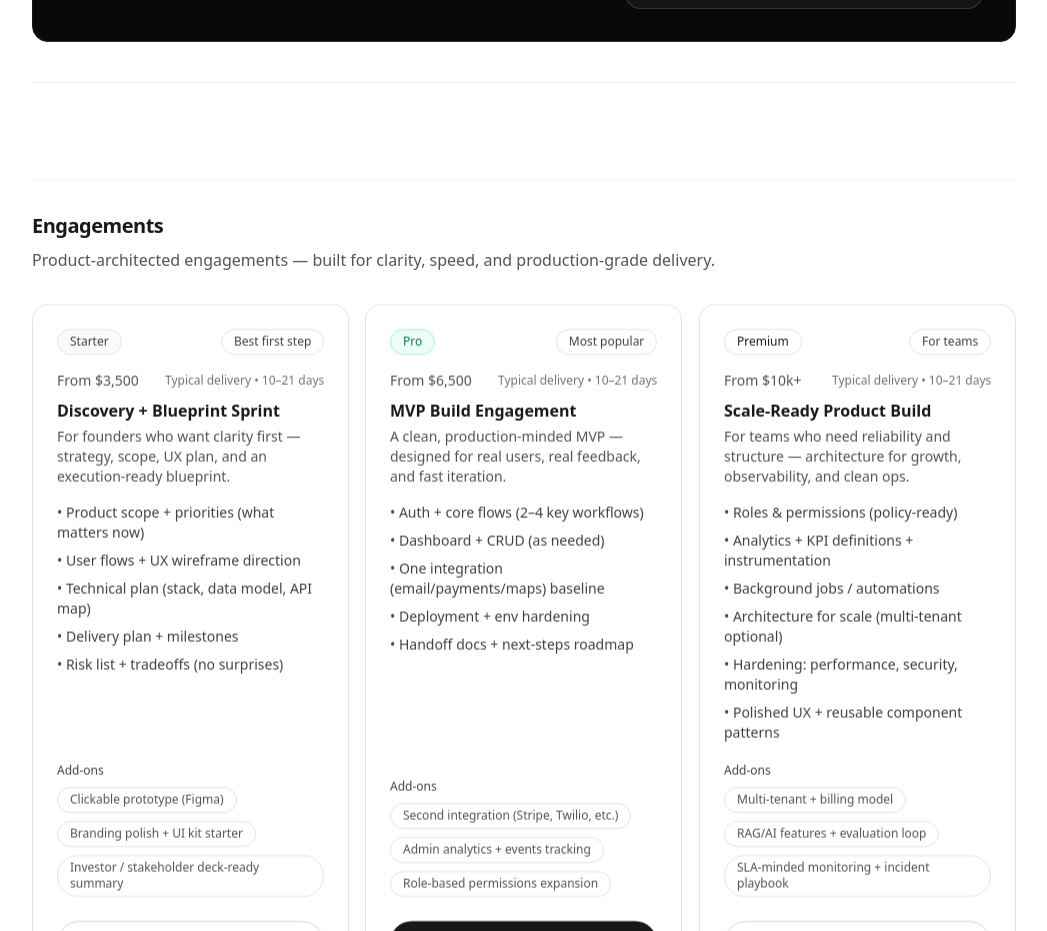
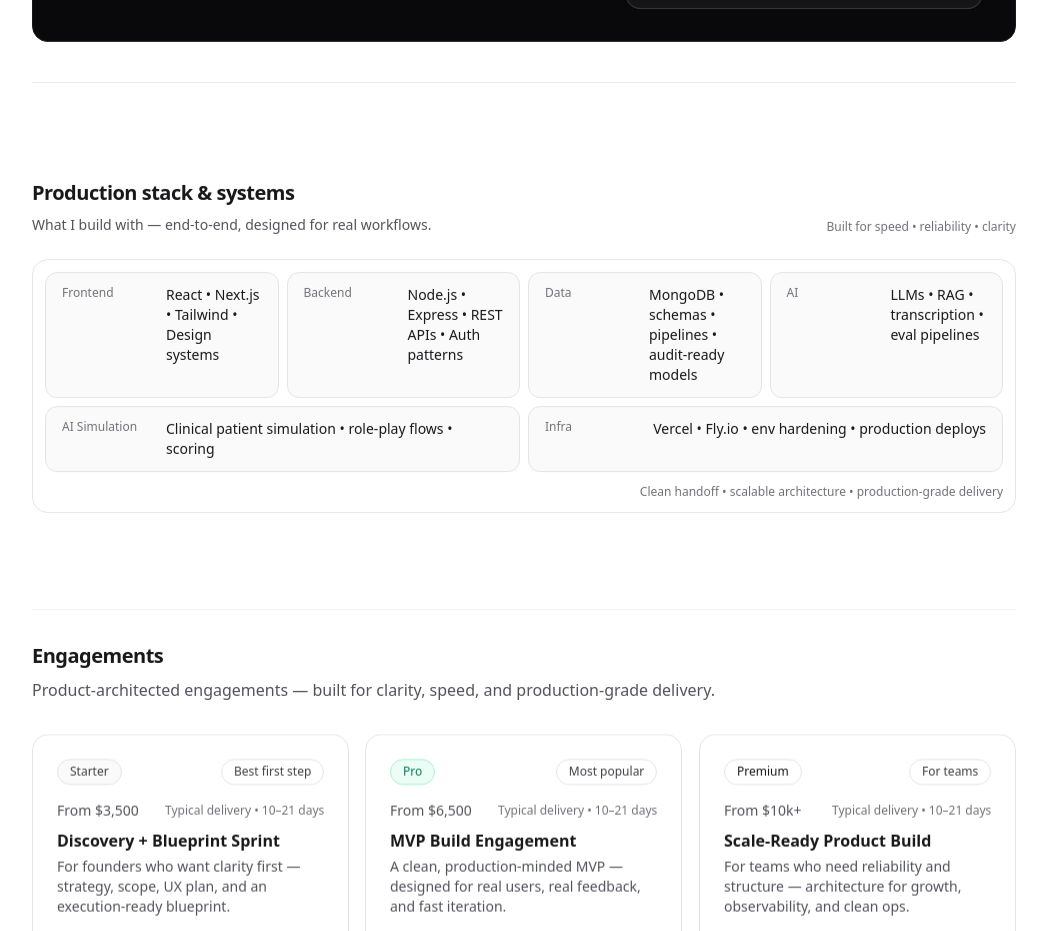
Before and after one commit to Rgonzalez7/elias-portfolio, a Next.js app: page / in a window 1280 px wide. Shown: the part 3440-4371 px from the top of the page, without its empty margins (116-1163 px from the left). Built offline with nearby package versions, Linux system fonts and the light colour scheme.

Commit message:
fix: SystemBar

```diff
--- a/src/components/HomeClient.tsx
+++ b/src/components/HomeClient.tsx
@@ -9,6 +9,7 @@ import ProjectsSection from "@/components/ProjectsSection";
 import ProductsSection from "@/components/ProductSection";
 import ContactSection from "@/components/ContactSection";
 import EngagementsFoundationsBridge from "@/components/EngagementsFoundationsBridge";
+import SystemsBar from "@/components/SystemsBar";
 
 import HeroSection from "@/components/HeroSection";
 import AboutSection from "@/components/AboutSection";
@@ -45,6 +46,8 @@ export default function HomeClient() {
 
       <AboutSection />
 
+      <SystemsBar />
+
       <ServicesSection />
 
       <EngagementsFoundationsBridge />
--- /dev/null
+++ b/src/components/SystemsBar.tsx
@@ -0,0 +1,78 @@
+"use client";
+
+import Reveal from "@/components/Reveal";
+import { cn } from "@/lib/cn";
+
+type Item = {
+  k: string;
+  v: string;
+};
+
+const ITEMS: Item[] = [
+  { k: "Frontend", v: "React • Next.js • Tailwind • Design systems" },
+  { k: "Backend", v: "Node.js • Express • REST APIs • Auth patterns" },
+  { k: "Data", v: "MongoDB • schemas • pipelines • audit-ready models" },
+  { k: "AI", v: "LLMs • RAG • transcription • eval pipelines" },
+  { k: "AI Simulation", v: "Clinical patient simulation • role-play flows • scoring" },
+  { k: "Infra", v: "Vercel • Fly.io • env hardening • production deploys" },
+];
+
+export default function SystemsBar() {
+  return (
+    <section className="mx-auto max-w-5xl px-5 py-10 sm:py-12">
+
+      <Reveal>
+        <div className="flex items-end justify-between gap-4">
+          <div>
+            <h2 className="text-xl font-semibold tracking-tight">
+              Production stack & systems
+            </h2>
+            <p className="mt-2 text-sm text-zinc-600 dark:text-zinc-300 transition-colors duration-300">
+              What I build with — end-to-end, designed for real workflows.
+            </p>
+          </div>
+
+          <div className="hidden sm:block text-xs text-zinc-500 dark:text-zinc-400 transition-colors duration-300">
+            Built for speed • reliability • clarity
+          </div>
+        </div>
+
+        {/* Full-width bar */}
+        <div
+          className={cn(
+            "mt-6 rounded-2xl border p-3",
+            "border-zinc-200 bg-white/70",
+            "dark:border-zinc-800 dark:bg-zinc-950/60",
+            "transition-colors duration-300"
+          )}
+        >
+          <div className="flex flex-col gap-2 sm:flex-row sm:flex-wrap">
+            {ITEMS.map((item) => (
+              <div
+                key={item.k}
+                className={cn(
+                  "flex w-full items-start justify-between gap-3 rounded-xl border px-4 py-3",
+                  "sm:w-auto sm:flex-1",
+                  "border-zinc-200 bg-zinc-50",
+                  "dark:border-zinc-800 dark:bg-zinc-900/40",
+                  "transition-colors duration-300"
+                )}
+              >
+                <div className="min-w-[92px] text-xs font-medium text-zinc-500 dark:text-zinc-400">
+                  {item.k}
+                </div>
+                <div className="text-sm font-medium text-zinc-900 dark:text-white">
+                  {item.v}
+                </div>
+              </div>
+            ))}
+          </div>
+
+          <div className="mt-3 text-xs text-zinc-500 dark:text-zinc-400 transition-colors duration-300 sm:text-right">
+            Clean handoff • scalable architecture • production-grade delivery
+          </div>
+        </div>
+      </Reveal>
+    </section>
+  );
+}
```
